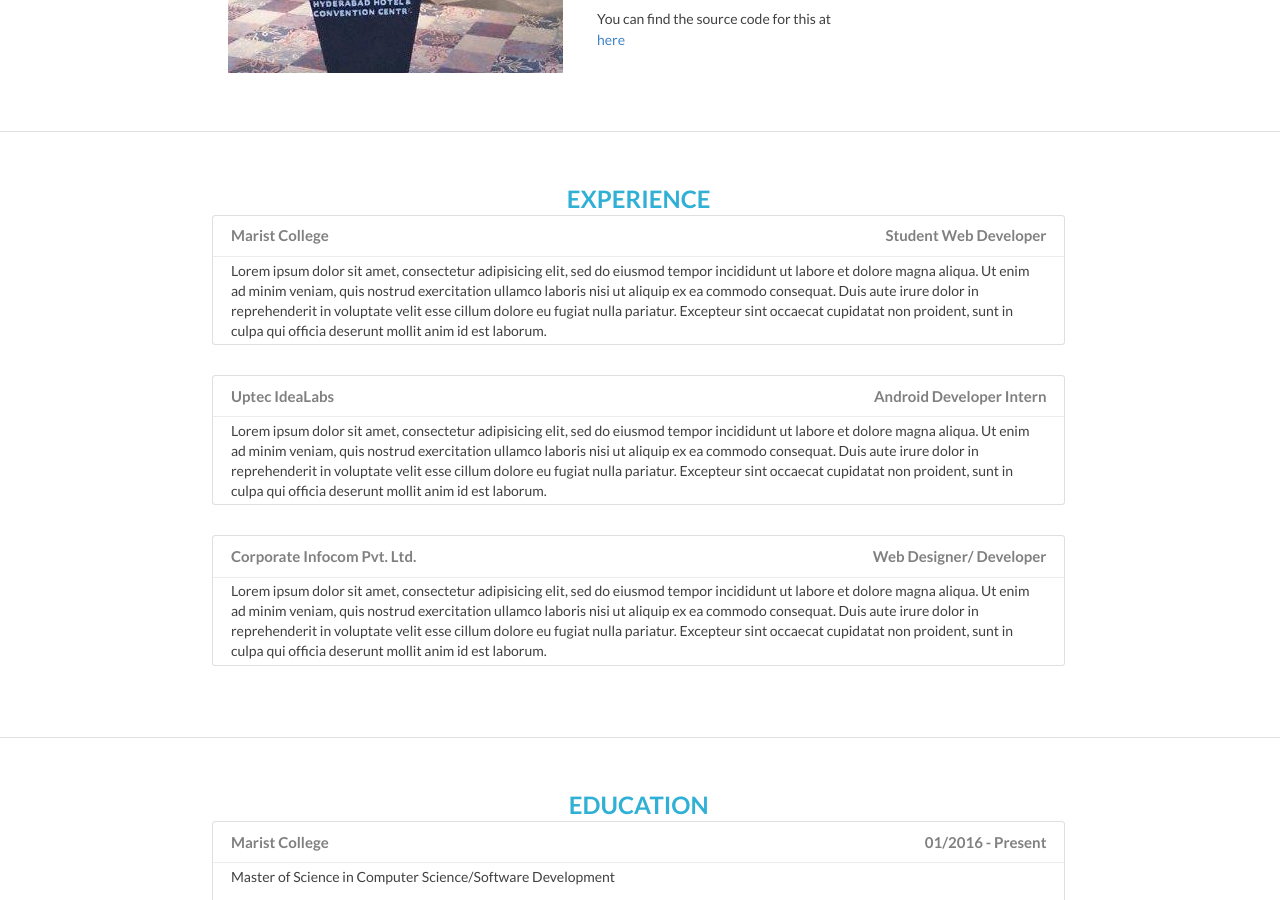
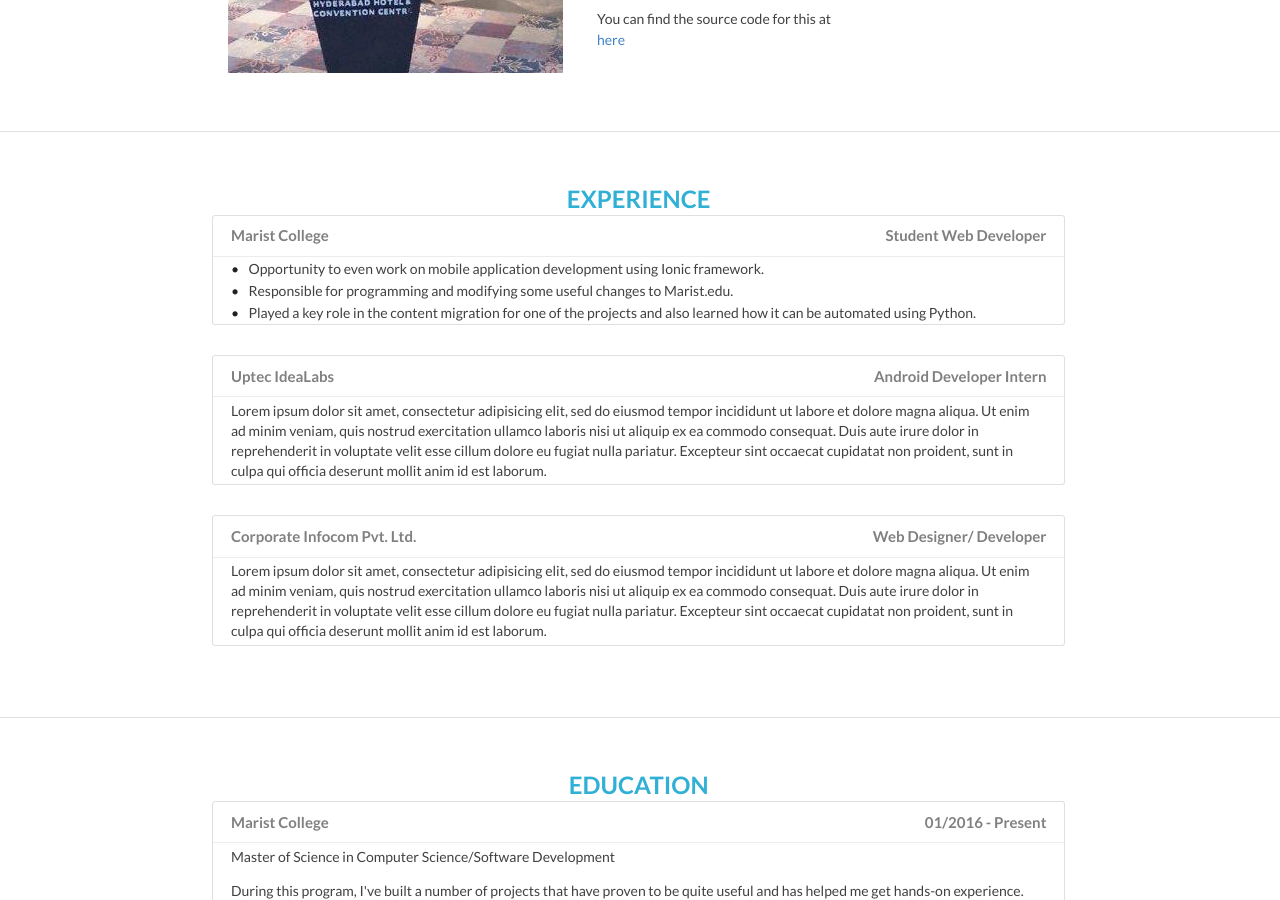
Before and after one commit to dainvinc/dainvinc.github.io, a Jekyll site: the page built from home.html, in a window 1280 px wide and 900 px high, scrolled down 1323 px. Built offline with Jekyll 4.4.1, drawn with Linux system fonts in a browser that asks for light colours; nearby versions of some CDN libraries.

Commit message:
Added some description for the present jon

```diff
--- a/home.html
+++ b/home.html
@@ -77,7 +77,11 @@
                 <h4>Marist College <span class="job-title">Student Web Developer</span></h4>
               </div>
               <div class="card-content">
-                <p>Lorem ipsum dolor sit amet, consectetur adipisicing elit, sed do eiusmod tempor incididunt ut labore et dolore magna aliqua. Ut enim ad minim veniam, quis nostrud exercitation ullamco laboris nisi ut aliquip ex ea commodo consequat. Duis aute irure dolor in reprehenderit in voluptate velit esse cillum dolore eu fugiat nulla pariatur. Excepteur sint occaecat cupidatat non proident, sunt in culpa qui officia deserunt mollit anim id est laborum.</p>
+                <ul class="ui list">
+                <li>Opportunity to even work on mobile application development using Ionic framework.</li>
+                <li>Responsible for programming and modifying some useful changes to Marist.edu.</li>
+                <li>Played a key role in the content migration for one of the projects and also learned how it can be automated using Python.</li>
+            </ul>
               </div>
             </div>
 
```
